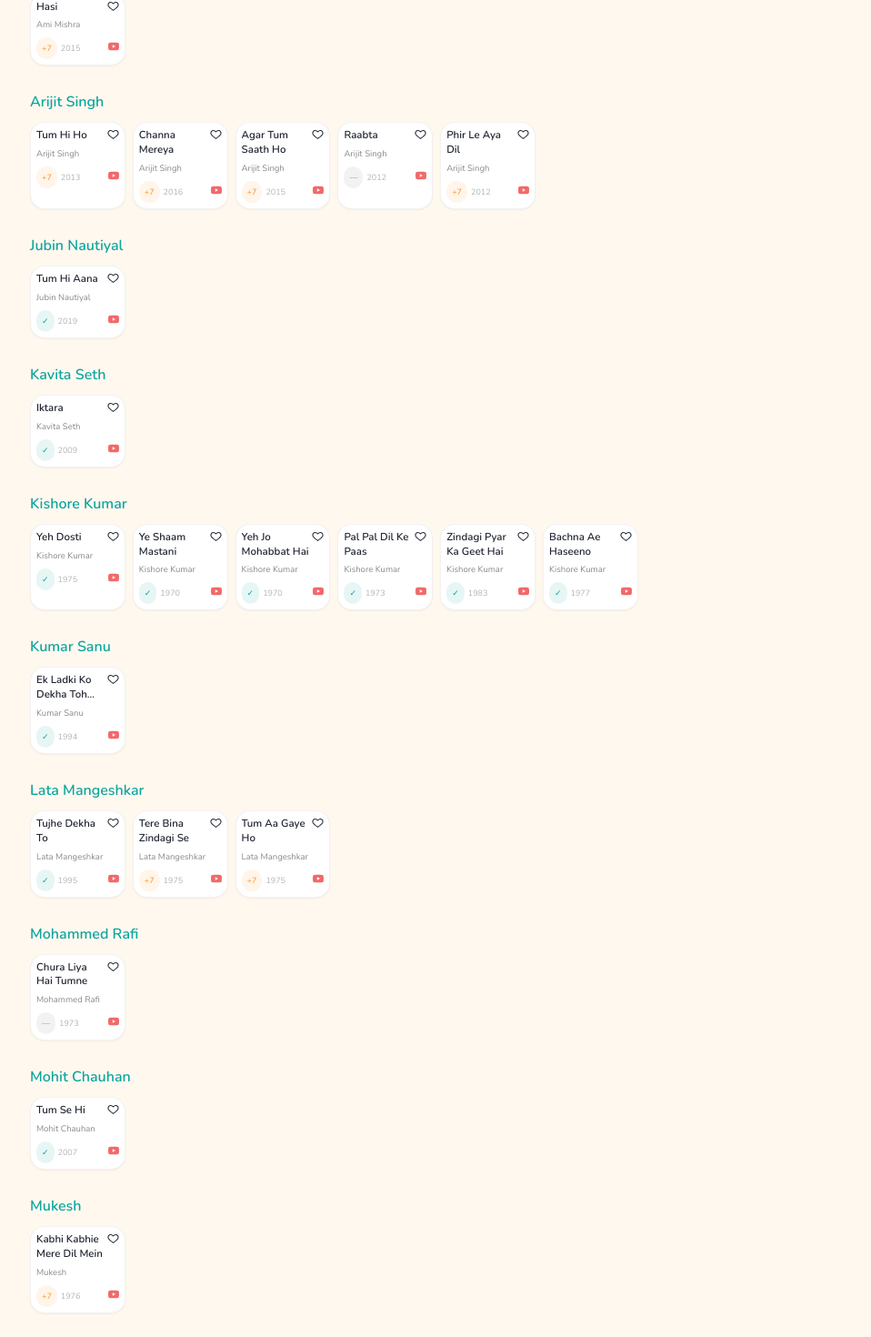
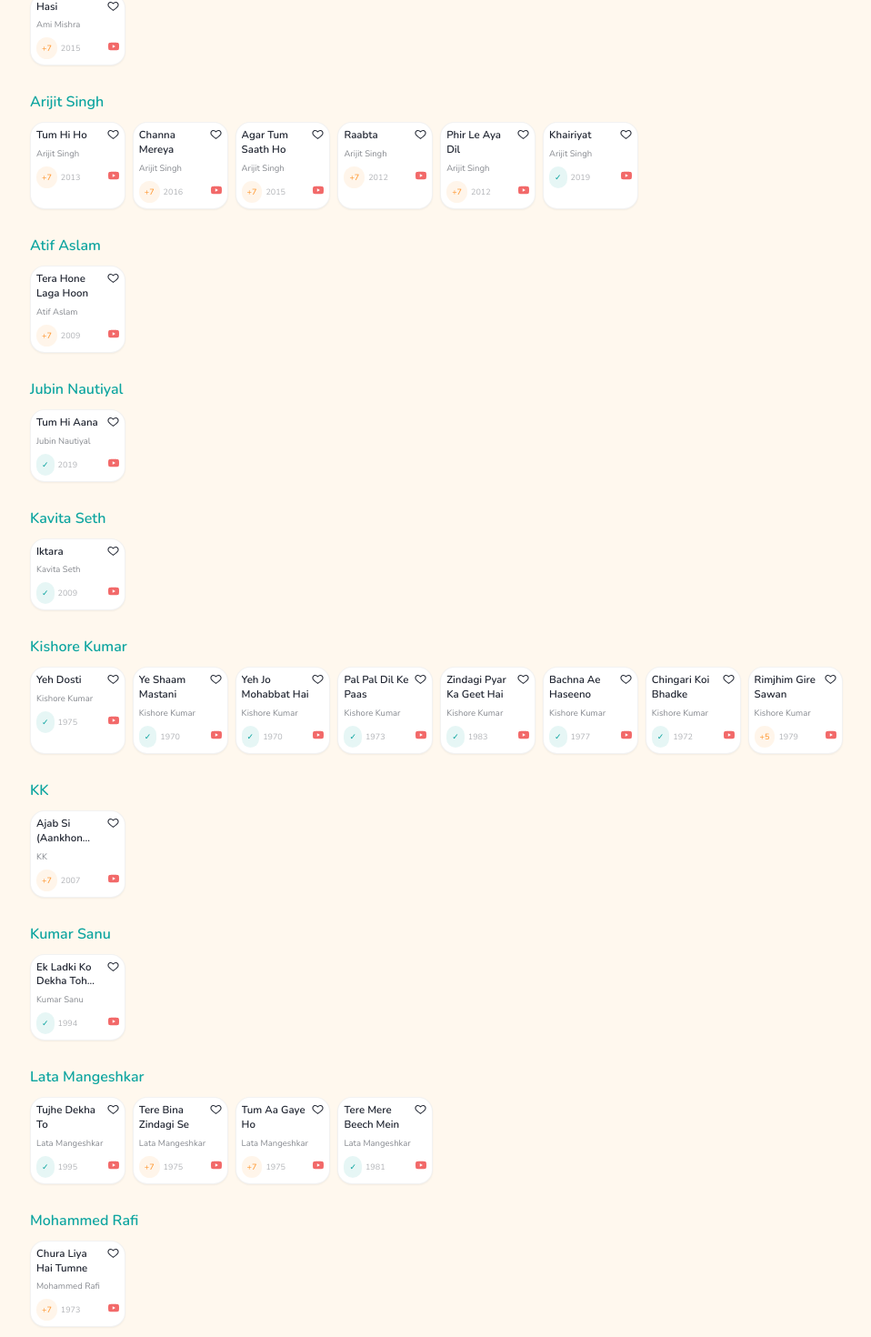
Before and after one commit to vipinlakhanpal-vipin/Chord-Bank, a Next.js app: page / in a window 1280 px wide. Shown: the part 513-1983 px from the top of the page at 91% size, without its empty margins (47-1005 px from the left). Built offline with nearby package versions, Linux system fonts and the light colour scheme.

Commit message:
Add files via upload

```diff
--- a/data/songs.ts
+++ b/data/songs.ts
@@ -54,22 +54,22 @@ export const SONGS: Song[] = [
     chart: [
       "## Intro / Chorus",
       "[C]Har ghadi badal rahi hai [G]roop zindagi,",
-      "[Am]Chhaanv kabhi [Em]dhoop zindagi",
+      "[Am]Chhaanv kabhi [Am]dhoop zindagi",
       "[F]Har pal yahan jee bhar jiyo,",
       "[C]Jo hai [G]samaa [C]kal ho na ho",
       "## Verse",
       "[C]Har ghadi badal rahi hai [G]roop zindagi,",
-      "[Am]Chhaanv kabhi [Em]dhoop zindagi",
+      "[Am]Chhaanv kabhi [Am]dhoop zindagi",
       "[F]Har pal yahan jee bhar jiyo,",
       "[C]Jo hai [G]samaa [C]kal ho na ho",
       "## Bridge",
-      "[Am]Chalo aaj [Em]phir se, [F]kuch ho jaaye,",
+      "[Am]Chalo aaj [Am]phir se, [F]kuch ho jaaye,",
       "[C]Kuch ho jaaye [G]aaj hum kal ho naa ho,",
-      "[Am]Palko ke [Em]saaye mein, [F]doob jaaye,",
+      "[Am]Palko ke [Am]saaye mein, [F]doob jaaye,",
       "[C]Doob jaaye [G]aaj hum [C]kal ho naa ho",
       "## Outro",
       "[C]Har ghadi badal rahi hai [G]roop zindagi,",
-      "[Am]Chhaanv kabhi [Em]dhoop zindagi",
+      "[Am]Chhaanv kabhi [Am]dhoop zindagi",
       "[F]Har pal yahan jee bhar jiyo,",
       "[C]Jo hai [G]samaa [C]kal ho na ho",
     ],
@@ -211,12 +211,12 @@ export const SONGS: Song[] = [
     chart: [
       "## Chorus",
       "[Am]Chura liya hai [G]tumne jo dil [F]ko,",
-      "[E]Nazar nahin [Am]churana sanam,",
+      "[C]Nazar nahin [Am]churana sanam,",
       "[Am]Badalke apni [G]jaan ye jhuki [F]jhuki si nazar,",
-      "[E]Koi tumsa nahin [Am]duniya mein kahin",
+      "[C]Koi tumsa nahin [Am]duniya mein kahin",
       "## Verse",
       "[Am]Bahaar banke [G]aaoon kabhi tumhaari [F]duniya mein,",
-      "[E]Guzar na jaaye [Am]yeh raat kahin is[G]i tarah [Am]khaali",
+      "[C]Guzar na jaaye [Am]yeh raat kahin is[G]i tarah [Am]khaali",
     ],
     tags: ["best-effort", "70s"],
     addedVia: "manual",
@@ -492,13 +492,13 @@ export const SONGS: Song[] = [
     chart: [
       "## Chorus",
       "[Am]Kuch toh hai [G]tujhse raabta,",
-      "[F]Kya karoon, [E]kya karoon,",
+      "[F]Kya karoon, [C]kya karoon,",
       "[Am]Yeh mera dil [G]tera ho gaya",
       "## Verse",
       "[Am]Kehte hain [G]khuda ne har,",
-      "[F]Banda banaya pyaar [E]se,",
+      "[F]Banda banaya pyaar [C]se,",
       "[Am]Kehta hai dil [G]baar baar,",
-      "[F]Tera ho gaya khud iqrar [E]se",
+      "[F]Tera ho gaya khud iqrar [C]se",
     ],
     tags: ["best-effort"],
     addedVia: "manual",
@@ -608,4 +608,223 @@ export const SONGS: Song[] = [
     tags: ["best-effort", "70s"],
     addedVia: "manual",
   },
+  {
+    id: "chingari-koi-bhadke",
+    title: "Chingari Koi Bhadke",
+    singers: ["Kishore Kumar"],
+    movie: "Amar Prem",
+    year: 1972,
+    language: "Hindi",
+    youtubeId: "iWReouFHVVI",
+    genres: ["Classic", "Emotional"],
+    chart: [
+      "## Verse 1",
+      "[G]Chingari koi bhadke, [D]to saawan use [Em]bujhaaye,",
+      "[C]Saawan jo agan [G]lagaaye, [D]use kaun [Em]bujhaaye",
+      "[G]Patjhad jo baagon ko [D]ujaade, wo [Em]baag bahaar [C]khilaaye,",
+      "[G]Baag jo ujad [D]jaaye, use [Em]kaun [C]khilaaye",
+      "## Chorus",
+      "[G]Manzil unhe [D]milti hai, [Em]jinke sapno mein [C]jaan hoti hai,",
+      "[G]Pankh se kuch [D]hota nahi, [Em]hauslon se [C]udaan hoti hai",
+      "## Verse 2",
+      "[G]Jeevan mein wahi [D]insaan hai jeeta,",
+      "[Em]Dhal jaaye jo [C]waqt ke saath,",
+      "[G]Waqt se jo [D]maat khaaye, [Em]woh insaan [C]nahi kehlaata",
+    ],
+    tags: ["best-effort", "70s"],
+    addedVia: "manual",
+  },
+  {
+    id: "rimjhim-gire-sawan",
+    title: "Rimjhim Gire Sawan",
+    singers: ["Kishore Kumar", "Lata Mangeshkar"],
+    movie: "Manzil",
+    year: 1979,
+    language: "Hindi",
+    youtubeId: "JQoSSJDZxOo",
+    genres: ["Romantic", "Classic"],
+    chart: [
+      "## Verse 1",
+      "[D]Rim jhim gire [A]saawan, [Bm]sulag sulag [G]jaaye man,",
+      "[D]Bheege aaj is [A]mausam mein, [Bm]lagi kaisi ye [G]agan",
+      "## Chorus",
+      "[D]Kaisa mera [A]bairaagi man, [Bm]doonde ussey [G]jise paaya nahi,",
+      "[D]Kaisi ajab hai [A]yeh ghadi, [Bm]hai baraf ki bhi [G]aur bheegi hai agan",
+      "## Verse 2",
+      "[D]Bin baadal ke [A]bijuriya kaise, [Bm]chamke aur [G]lehraaye,",
+      "[D]Bin mausam ke [A]kaisa yeh, [Bm]saawan man ko [G]bhaaye",
+    ],
+    tags: ["best-effort", "70s"],
+    addedVia: "manual",
+  },
+  {
+    id: "tere-mere-beech-mein",
+    title: "Tere Mere Beech Mein",
+    singers: ["Lata Mangeshkar", "S. P. Balasubrahmanyam"],
+    movie: "Ek Duuje Ke Liye",
+    year: 1981,
+    language: "Hindi",
+    youtubeId: "c3DIXxIgi0c",
+    genres: ["Romantic", "Classic"],
+    chart: [
+      "## Chorus",
+      "[G]Tere mere beech mein, [D]kaisa hai ye [Em]bandhan anjaana,",
+      "[C]Maine na jaana, [G]tune na [D]jaana, [Em]koi to riste [C]ka naam",
+      "## Verse",
+      "[G]Chaaha hai tujhko, [D]chaaha hai jis din se [Em]maine,",
+      "[C]Jeevan savaara hai [G]us din se [D]maine,",
+      "[Em]Kya karoon kaise kahoon, [C]kya hai yeh dil ka [G]fasaana,",
+      "[D]Tere mere beech mein [Em]kaisa hai ye [C]bandhan anjaana",
+    ],
+    tags: ["best-effort", "80s"],
+    addedVia: "manual",
+  },
+  {
+    id: "pehla-nasha",
+    title: "Pehla Nasha",
+    singers: ["Udit Narayan", "Sadhana Sargam"],
+    movie: "Jo Jeeta Wohi Sikandar",
+    year: 1992,
+    language: "Hindi",
+    youtubeId: "O-YPVpUpIh4",
+    genres: ["Romantic"],
+    chart: [
+      "## Chorus",
+      "[C]Pehla nasha, [G]pehla khumaar,",
+      "[Am]Naya pyaar hai, [F]naya intezaar,",
+      "[C]Ho, pehla [G]nasha, pehla [Am]khumaar, [F]naya pyaar [C]hai",
+      "## Verse",
+      "[C]Aankhon se [G]tune jo, [Am]dil ko chhua,",
+      "[F]Nazrein churaake phir [C]kya hua,",
+      "[G]Chhoo ke badan mera, [Am]man ye mahka,",
+      "[F]Hoke bekaraar phir [C]kya hua",
+    ],
+    tags: ["best-effort", "90s"],
+    addedVia: "manual",
+  },
+  {
+    id: "kuch-kuch-hota-hai",
+    title: "Kuch Kuch Hota Hai",
+    singers: ["Udit Narayan", "Alka Yagnik"],
+    movie: "Kuch Kuch Hota Hai",
+    year: 1998,
+    language: "Hindi",
+    youtubeId: "xnGcDsNu5DA",
+    genres: ["Romantic", "Classic"],
+    chart: [
+      "## Chorus",
+      "[G]Kuch kuch hota hai, [D]tum nahi [Em]samjhoge,",
+      "[C]Pyaar dosti hai, [G]agar wo [D]samjhe to,",
+      "[Em]Pyaar ho jaaye, [C]agar kabhi [G]ho jaaye to",
+      "## Verse",
+      "[G]Koi mil gaya hai, [D]zindagi ka koi [Em]arth mil gaya,",
+      "[C]Dil ne kuch kaha hai, [G]dil ne kuch [D]suna hai,",
+      "[Em]Kaho na kaho, [C]yeh to sabko [G]pata hai",
+    ],
+    tags: ["best-effort", "90s"],
+    addedVia: "manual",
+  },
+  {
+    id: "tujh-mein-rab-dikhta-hai",
+    title: "Tujh Mein Rab Dikhta Hai",
+    singers: ["Roop Kumar Rathod"],
+    movie: "Rab Ne Bana Di Jodi",
+    year: 2008,
+    language: "Hindi",
+    youtubeId: "qoq8B8ThgEM",
+    genres: ["Romantic", "Devotional"],
+    chart: [
+      "## Chorus",
+      "[G]Tujh mein Rab dikhta hai, [D]yaara main kya [Em]karoon,",
+      "[C]Sajde sar jhukta hai, [G]yaara main kya [D]karoon",
+      "## Verse",
+      "[G]Kaisi hai yeh [D]doori, kaisi yeh [Em]majboori,",
+      "[C]Maine nazrein jo [G]teri padhi,",
+      "[D]Kabhi Rab ki [Em]rza, kabhi [C]bandon ki [G]khata",
+    ],
+    tags: ["best-effort", "2000s"],
+    addedVia: "manual",
+  },
+  {
+    id: "ajab-si",
+    title: "Ajab Si (Aankhon Mein Teri)",
+    singers: ["KK"],
+    movie: "Om Shanti Om",
+    year: 2007,
+    language: "Hindi",
+    youtubeId: "dA75eTKwG3o",
+    genres: ["Romantic"],
+    chart: [
+      "## Chorus",
+      "[Am]Aankhon mein teri, [F]ajab si, [C]ajab si adaayein hain,",
+      "[G]Dil ko banaaye, [Am]patang aur [F]aankhein teri [C]dor hain",
+      "## Verse",
+      "[Am]Ho gaya hoon [F]tujhko main to, [C]pyaar sanam,",
+      "[G]Tu bhi to maane, [Am]haseen hai yeh [F]mausam, [C]mausam",
+    ],
+    tags: ["best-effort", "2000s"],
+    addedVia: "manual",
+  },
+  {
+    id: "tera-hone-laga-hoon",
+    title: "Tera Hone Laga Hoon",
+    singers: ["Atif Aslam", "Alisha Chinai"],
+    movie: "Ajab Prem Ki Ghazab Kahani",
+    year: 2009,
+    language: "Hindi",
+    youtubeId: "mrbGQ4UrISI",
+    genres: ["Romantic"],
+    chart: [
+      "## Chorus",
+      "[C]Tera hone laga hoon, [G]main tera hone laga hoon,",
+      "[Am]Jaana zara sa mujhko, [F]jaan-e-jaana yeh bata do",
+      "## Verse",
+      "[C]Yeh dil aitbaar karta hai, [G]pyaar tujhi se karta hai,",
+      "[Am]Tere siva na aaye kisi ka, [F]khayaal humein",
+    ],
+    tags: ["best-effort", "2000s"],
+    addedVia: "manual",
+  },
+  {
+    id: "kabira",
+    title: "Kabira",
+    singers: ["Tochi Raina", "Rekha Bhardwaj"],
+    movie: "Yeh Jawaani Hai Deewani",
+    year: 2013,
+    language: "Hindi",
+    youtubeId: "ZWn5zOJvNAA",
+    genres: ["Emotional"],
+    chart: [
+      "## Verse",
+      "[G]Kabira maan ja, [D]kahin to reh [Em]ja,",
+      "[C]Tu na yahan hai, [G]tu na [D]wahan hai,",
+      "[Em]Kahaan tera ghar hai, [C]kahaan dilbara, [G]kahaan tujhko [D]jaana hai",
+      "## Chorus",
+      "[G]Chal mit ja tu aise, [D]jaise koi [Em]daag na tha,",
+      "[C]Uda de tu jaise, [G]koi baadal [D]kaala tha",
+    ],
+    tags: ["best-effort"],
+    addedVia: "manual",
+  },
+  {
+    id: "khairiyat",
+    title: "Khairiyat",
+    singers: ["Arijit Singh"],
+    movie: "Chhichhore",
+    year: 2019,
+    language: "Hindi",
+    youtubeId: "DMRRC0rwO_I",
+    genres: ["Emotional"],
+    chart: [
+      "## Chorus",
+      "[G]Khairiyat poochho na hamari, [D]hum toh yahin ab [Em]tumhare bina,",
+      "[C]Aadhe hain, aadhe se [G]bhi kam,",
+      "[D]Kaise likhoon khairiyat [Em]apni, kaise bataayein [C]tumhe hum",
+      "## Verse",
+      "[G]Tanha jo pehle [D]the, ab bhi hain [Em]tanha,",
+      "[C]Farq itna hai ki [G]pehle yeh [D]tanhaai kam thi",
+    ],
+    tags: ["best-effort"],
+    addedVia: "manual",
+  },
 ];
```
